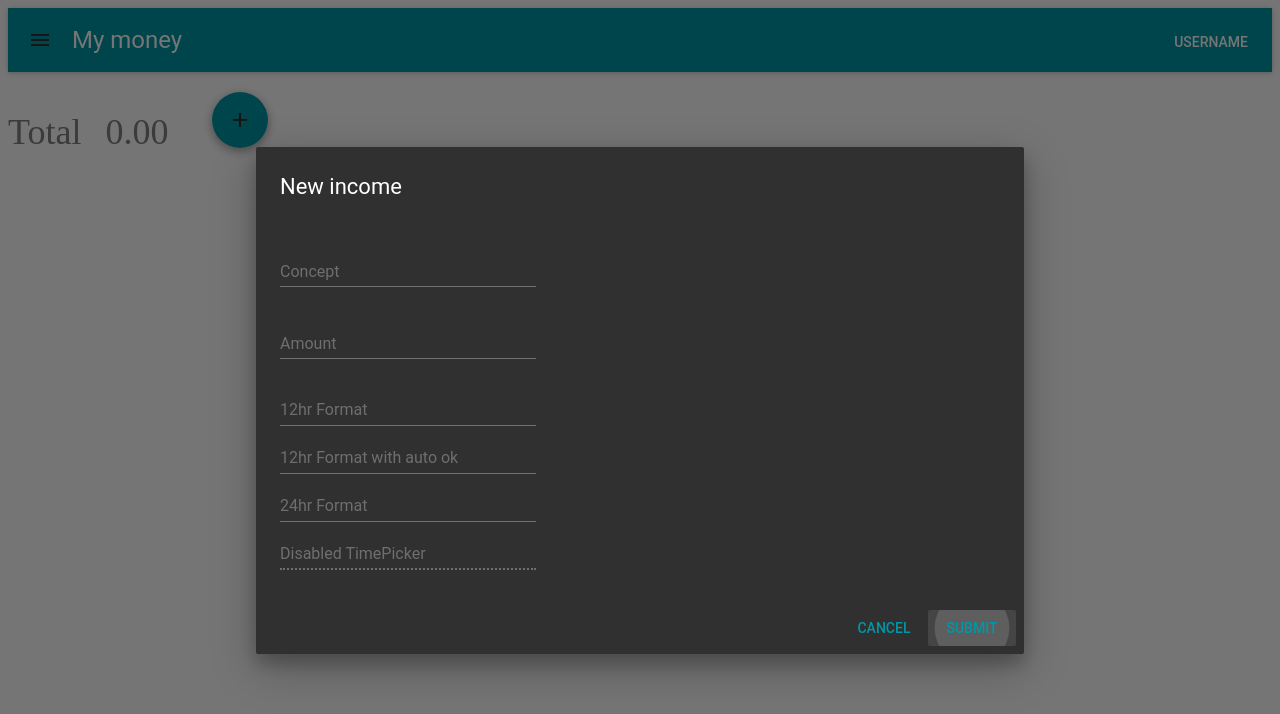
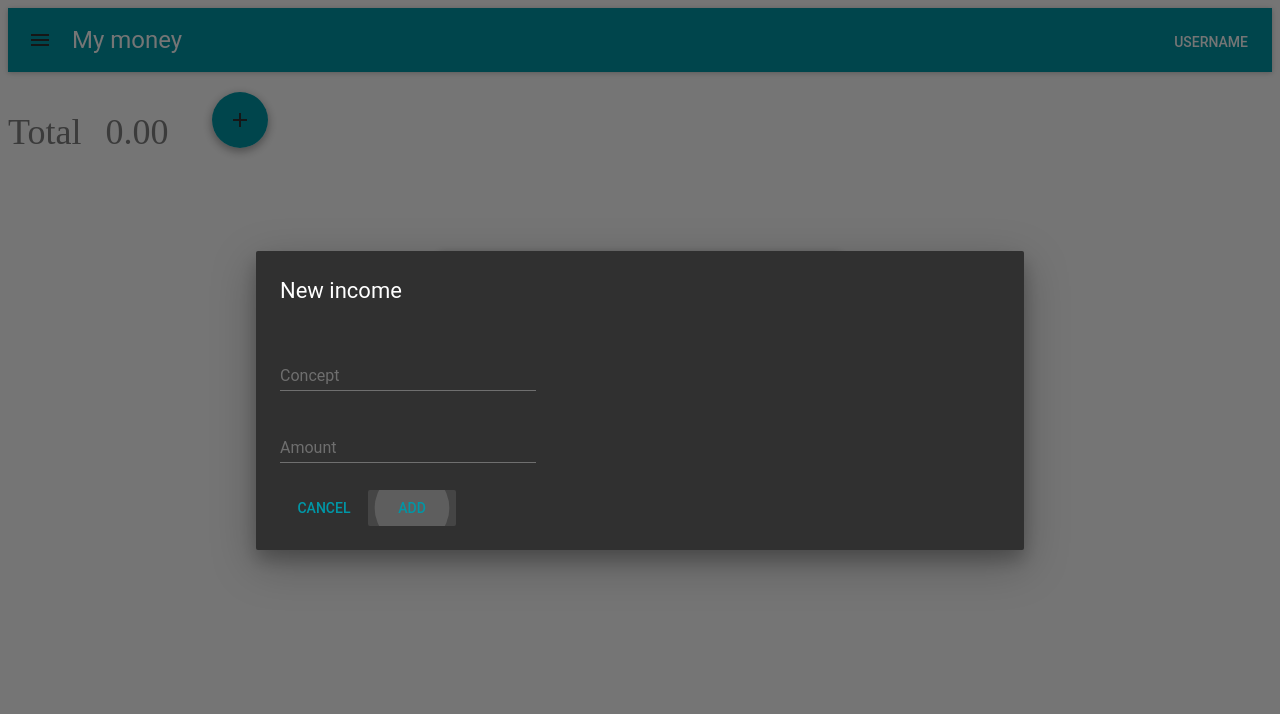
Before and after one commit to oscarsivar/my-money, a React app: page /income in a window 1280 px wide. Both pictures are taken after a click on the button 240 px from the left and 120 px from the top of the page. Shown: the top 714 px of the page. Built offline with nearby package versions, Linux system fonts and the light colour scheme; the HTML template or start-up script is replaced by a standard one.

Commit message:
adding post data for incomes

```diff
--- a/public/js/main.js
+++ b/public/js/main.js
@@ -1,4 +1,3 @@
 var divIncome = document.getElementById("add-income").parentElement;
-console.log(divIncome);
 divIncome.style.width = '100%';
 divIncome.style.textAlign = "center";
--- a/src/components/income/AddIncome.jsx
+++ b/src/components/income/AddIncome.jsx
@@ -49,19 +49,6 @@ export default class AddIncome extends React.Component {
   };
 
   render() {
-    const actions = [
-      <FlatButton
-        label="Cancel"
-        primary={true}
-        onClick={this.handleClose.bind(this)}
-      />,
-      <FlatButton
-        label="Submit"
-        primary={true}
-        keyboardFocused={true}
-        onTouchTap={this.handleClose}
-      />,
-    ];
 
     return (
       <div>
@@ -88,21 +75,40 @@ export default class AddIncome extends React.Component {
 
         <Dialog
           title="New income"
-          actions={actions}
           modal={false}
           open={this.state.open}
           onRequestClose={this.handleClose.bind(this)}
         >
+            <form id="main-login" action ="/income" method="post">
 
                 <TextField  id="conceptIncome"
                   hintText="Type the concept"
+                  name="concept"
                   floatingLabelText="Concept"
                 /><br />
                 <TextField id="amountIncome"
                   hintText="Type the amount"
+                  name="amount"
                   floatingLabelText="Amount"
                 /><br /><br />
-  		    <TimePickerExampleSimple />
+
+                <FlatButton
+                    label="Cancel"
+                    primary={true}
+                    onClick={this.handleClose.bind(this)}
+                />
+
+                <FlatButton
+                    type="submit"
+                    label="Add"
+                    primary={true}
+                    keyboardFocused={true}
+                    onTouchTap={this.handleClose}
+                />
+
+            </form>
+
+
 
         </Dialog>
       </div>
```
Also changed, not shown: app.js (+10 -1 lines). Lines whose indentation alone changed are shown as unchanged.
